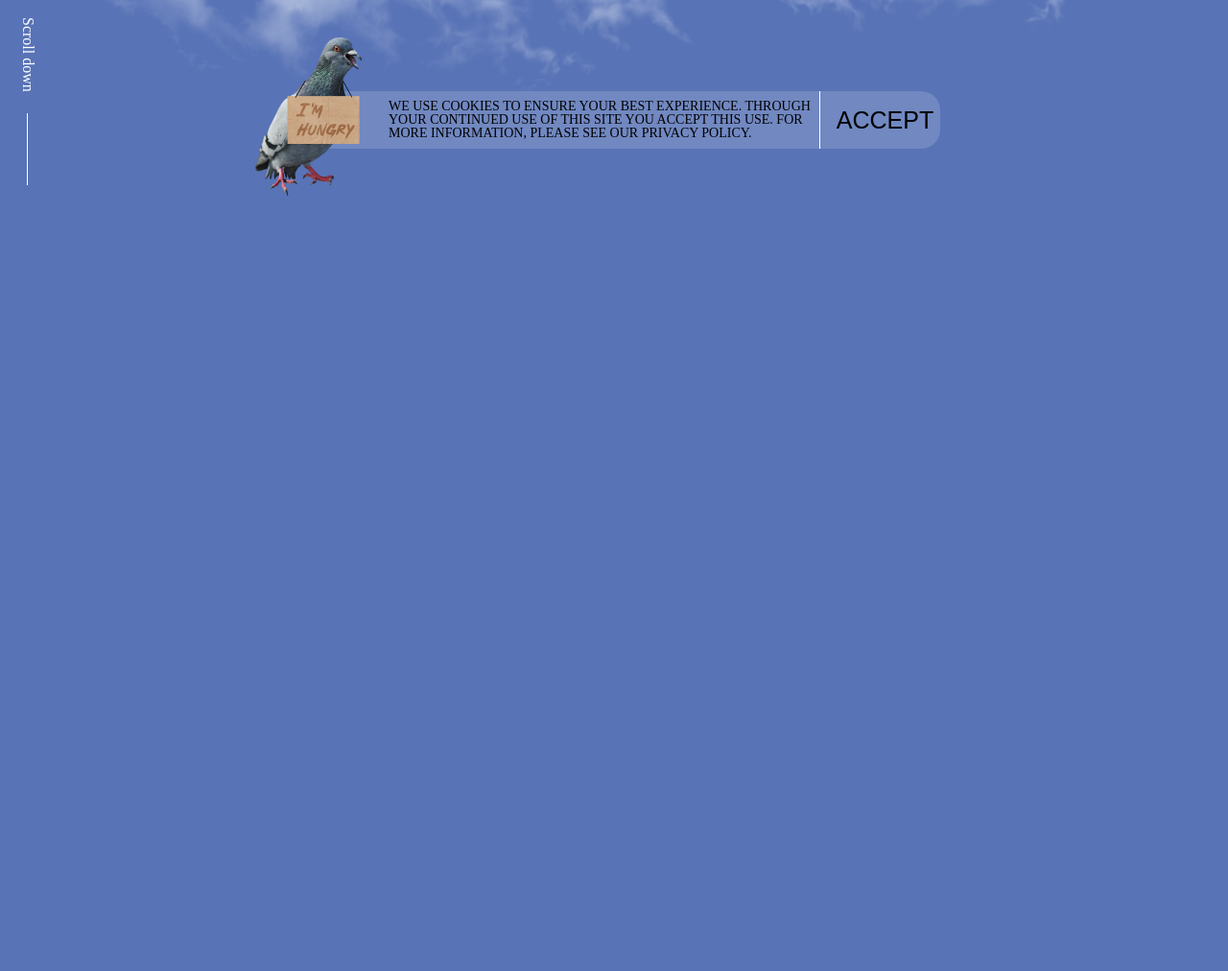
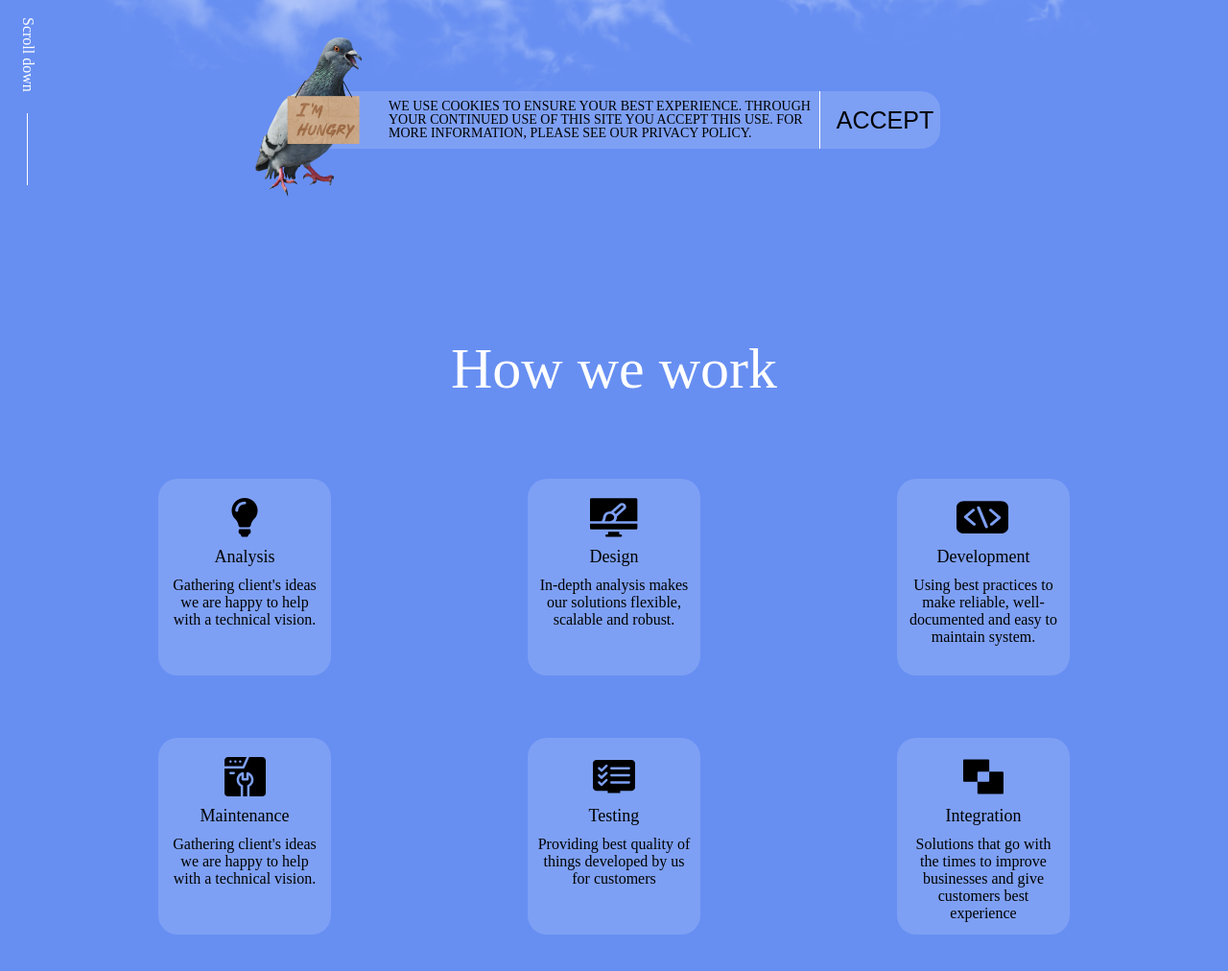
Before and after one commit to D3K16/langing_live_streaming, a website: page index.html in a window 1280 px wide. Shown: the part 580-1592 px from the top of the page at 96% size. Before the commit the page ends 880 px from the top, so only its background shows below. Drawn offline with nearby package versions, Linux system fonts and the light colour scheme; files that its build step writes are made by us from their sources.

Commit message:
work section implementation

```diff
--- a/index.html
+++ b/index.html
@@ -76,7 +76,78 @@
                 </div>
             </div>
         </section>
-    </section>
+
+        <section class="work-section">
+            <div class="container">
+                <div class="work">
+                    <h2 class="work__title">How we work</h2>
+
+                    <div class="work__cards-wrapper">
+                        <figure class="info-card card--analysis" aria-label="card analysis">
+                           <svg class="info-card__icon icon--analysis" aria-label="analysis img">
+                                <use href="assets/sprites.svg#analysis-icon"></use>
+                            </svg>
+                            <h3 class="info-card__title">Analysis</h3>
+                            <p class="info-card__desc">
+                                Gathering client's ideas we are happy to help with a technical vision.
+                            </p>
+                        </figure>
+
+                        <figure class="info-card card--design" aria-label="card design">
+                           <svg class="info-card__icon icon--design" aria-label="design img">
+                                <use href="assets/sprites.svg#design-icon"></use>
+                            </svg>
+                            <h3 class="info-card__title">Design</h3>
+                            <p class="info-card__desc">
+                                In-depth analysis makes our solutions flexible, scalable and robust.
+                            </p>
+                        </figure>
+
+                        <figure class="info-card card--dev" aria-label="card dev">
+                           <svg class="info-card__icon icon--dev" aria-label="dev img">
+                                <use href="assets/sprites.svg#dev-icon"></use>
+                            </svg>
+                            <h3 class="info-card__title">Development</h3>
+                            <p class="info-card__desc">
+                                Using best practices to make reliable, well-documented and easy to maintain system.
+                            </p>
+                        </figure>
+
+                        <figure class="info-card card--maintenance" aria-label="card maintenance">
+                           <svg class="info-card__icon icon--maintenance" aria-label="maintenance img">
+                                <use href="assets/sprites.svg#maintenance-icon"></use>
+                            </svg>
+                            <h3 class="info-card__title">Maintenance</h3>
+                            <p class="info-card__desc">
+                                Gathering client's ideas we are happy to help with a technical vision.
+                            </p>
+                        </figure>
+
+                        <figure class="info-card card--testing" aria-label="card testing">
+                           <svg class="info-card__icon icon--testing" aria-label="testing img">
+                                <use href="assets/sprites.svg#testing-icon"></use>
+                            </svg>
+                            <h3 class="info-card__title">Testing</h3>
+                            <p class="info-card__desc">
+                                Providing best quality
+                                of things developed by us for customers
+                            </p>
+                        </figure>
+
+                        <figure class="info-card card--integration" aria-label="card integration">
+                           <svg class="info-card__icon icon--integration" aria-label="integration img">
+                                <use href="assets/sprites.svg#integration-icon"></use>
+                            </svg>
+                            <h3 class="info-card__title">Integration</h3>
+                            <p class="info-card__desc">
+                                Solutions that go with
+                                the times to improve businesses and give customers best experience
+                            </p>
+                        </figure>
+                    </div>
+                </div>
+            </div>
+        </section>
     </main>
 </body>
 </html>
--- a/styles/_basic.scss
+++ b/styles/_basic.scss
@@ -22,6 +22,10 @@ li {
     list-style: none;
 }
 
+figure {
+    margin: 0;
+}
+
 
 .container {
     max-width: 1440px;
--- /dev/null
+++ b/styles/_cards.scss
@@ -0,0 +1,52 @@
+@use 'variables' as v;
+@use 'mixins' as m;
+@use 'sass:color';
+
+.info-card {
+    width: 180px;
+    height: 205px;
+    padding: 20px 10px 0;
+    border-radius: 20px;
+    background-color: color.adjust(v.$color_white, $alpha: -0.85);
+    @include m.d-flex(start, center, nowrap, column, 0, 10px);
+
+    &__icon {
+        width: 25px;
+        height: 25px;
+        fill: v.$color_black;
+    }
+
+    &__title {
+        @include m.font(18px, 500, v.$color_black);
+    }
+
+    &__desc {
+        text-align: center;
+        @include m.font(16px, 300, v.$color_black);
+    }
+
+    &:hover {
+        cursor: pointer;
+        background-color: color.adjust(v.$color_white, $alpha: -0.95);
+
+        .info-card__icon {
+            fill: v.$color_white;
+        }
+        .info-card__title, .info-card__desc {
+            color: v.$color_white;
+        }
+    }
+
+    @media (max-width: v.$media_min) {
+        width: 140px;
+        height: 170px;
+
+         &__title {
+        @include m.font(14px, 400, v.$color_black);
+    }
+
+    &__desc {
+        @include m.font(11px, 300, v.$color_black);
+    }
+    }
+}
--- a/styles/_importer.scss
+++ b/styles/_importer.scss
@@ -1,3 +1,5 @@
 @forward 'basic';
+@forward 'cards';
 @forward 'header';
 @forward 'hero';
+@forward 'work';
--- a/styles/_variables.scss
+++ b/styles/_variables.scss
@@ -1,4 +1,5 @@
-$color_blue: #5873b6;
+// $color_blue: #5873b6;
+$color_blue: #678FF2;
 $color_white: #fff;
 $color_black: #000;
 
--- /dev/null
+++ b/styles/_work.scss
@@ -0,0 +1,103 @@
+@use 'variables' as v;
+@use 'mixins' as m;
+@use 'sass:color';
+
+.work-section {
+    padding: 50px 20px 180px;
+
+    .work {
+        margin: 0 auto;
+        text-align: center;
+
+        &__title {
+            margin: 0 0 80px 0;
+            @include m.font(60px, 400, v.$color_white);
+
+            @media (max-width: v.$media_min) {
+                display: none;
+            }
+        }
+
+        &__cards-wrapper {
+            margin: 0 auto;
+            max-width: 950px;
+
+            display: grid;
+            grid-template-columns: repeat(3, 1fr);
+            grid-template-rows: repeat(2, 1fr);
+            row-gap: 65px;
+            // justify-items: center;
+            // align-items: center;
+            place-items: center;
+            grid-template-areas:
+                "analysis design dev"
+                "maintenance testing integration";
+
+            .card--analysis {
+                grid-area: analysis;
+                justify-self: start;
+            }
+            .card--design {
+                grid-area: design;
+            }
+            .card--dev {
+                grid-area: dev;
+                justify-self: end;
+            }
+            .card--maintenance {
+                grid-area: maintenance;
+                justify-self: start;
+            }
+            .card--testing {
+                grid-area: testing;
+            }
+            .card--integration {
+                grid-area: integration;
+                justify-self: end;
+            }
+
+            .icon--analysis {
+                width: 29px;
+                height: 41px;
+            }
+            .icon--design {
+                width: 50px;
+                height: 41px;
+            }
+            .icon--dev {
+                width: 55px;
+                height: 41px;
+            }
+            .icon--maintenance {
+                width: 43px;
+                height: 41px;
+            }
+            .icon--testing {
+                width: 44px;
+                height: 41px;
+            }
+            .icon--integration {
+                width: 42px;
+                height: 41px;
+            }
+
+            @media (max-width: v.$media_md) {
+                grid-template-columns: repeat(3, 1fr);
+                grid-template-rows: repeat(2, 1fr);
+                grid-template-areas:
+                    "analysis design"
+                    "dev maintenance"
+                    "testing integration";
+
+                    .card--analysis,
+                    .card--design,
+                    .card--dev,
+                    .card--maintenance,
+                    .card--testing {
+                        justify-self: center;
+                    }
+
+            }
+        }
+    }
+}
```
Also changed, not shown: assets/sprites.svg.
